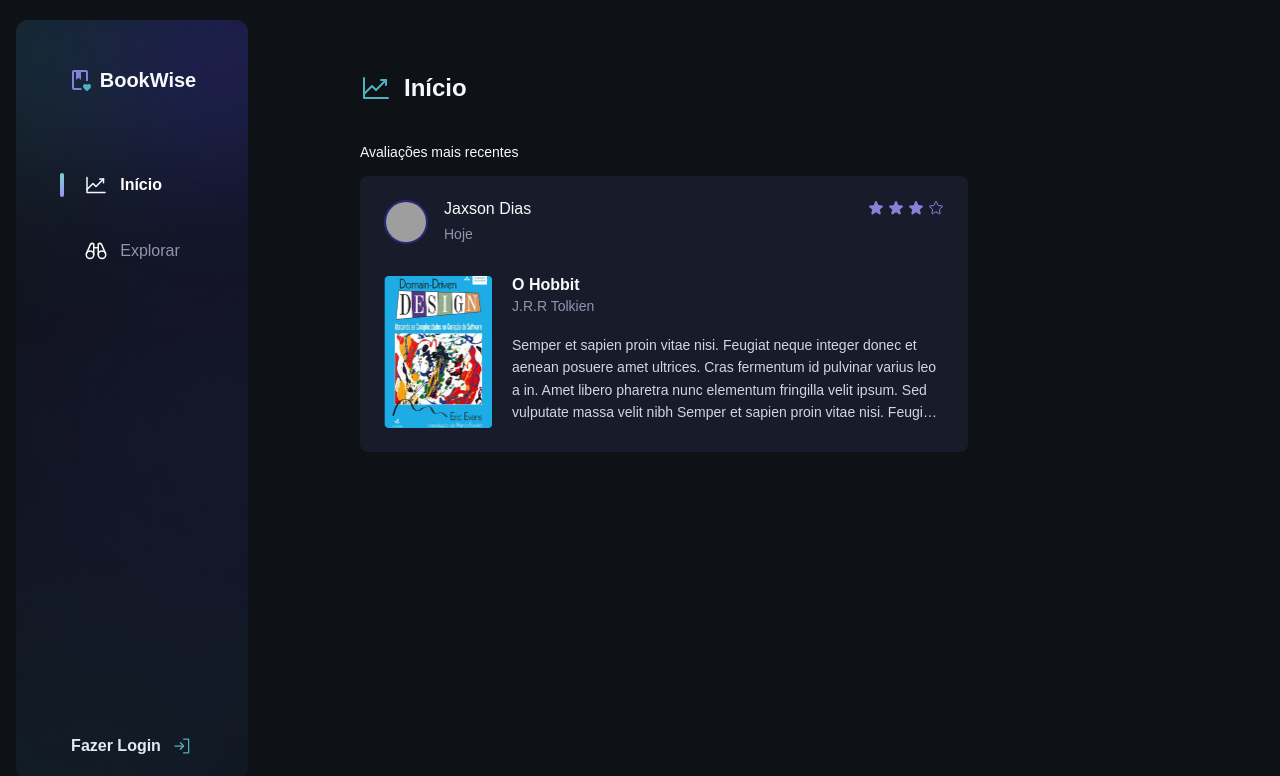
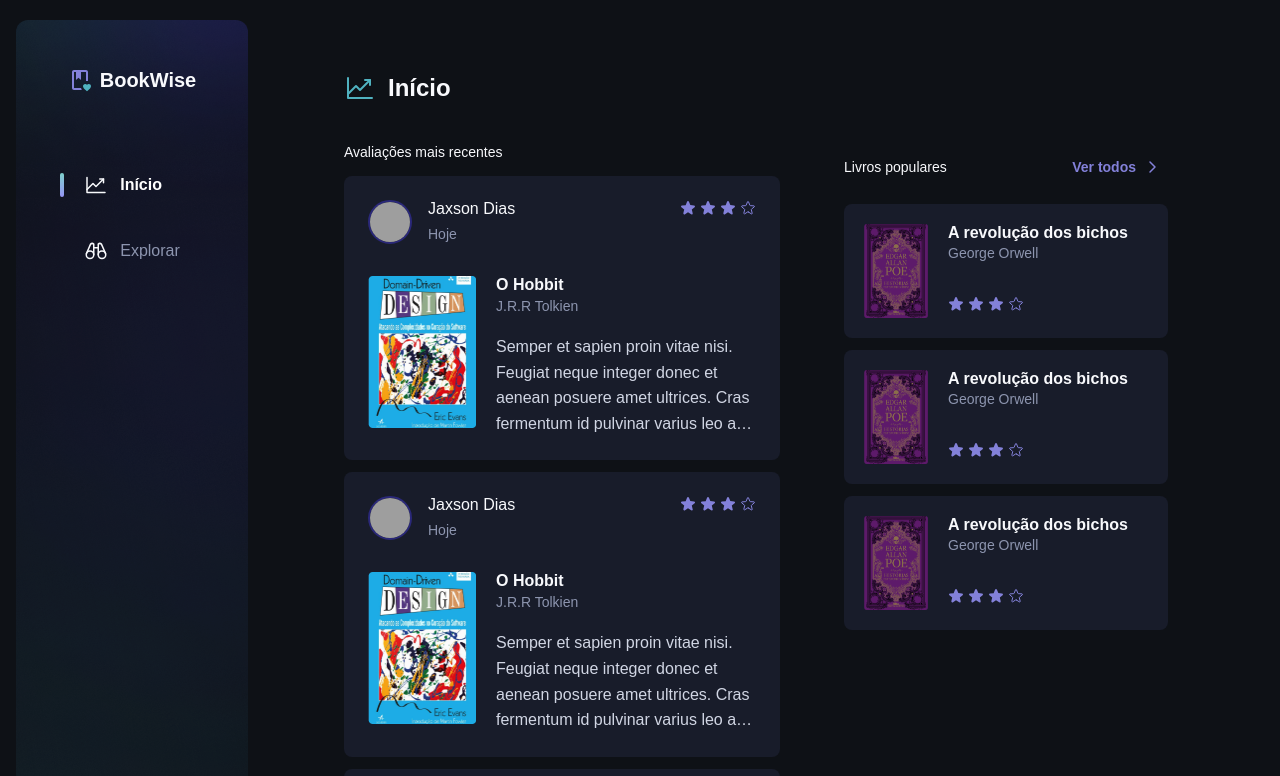
Before and after one commit to gustavosalviato/bookwise, a Next.js app: page /home in a window 1280 px wide. Shown: the top 776 px of the page. Built offline with nearby package versions, Linux system fonts and the light colour scheme; grey boxes are pictures that could not be loaded.

Commit message:
feat: Ajustes da página Home & Trending Books

```diff
--- /dev/null
+++ b/src/components/BookCard/index.tsx
@@ -0,0 +1,23 @@
+import Image from "next/image";
+import { RatingScore } from "../RatingScore/styles";
+import { BookCardContainer, CarBody } from "./styles";
+
+export function BookCard() {
+  return (
+    <BookCardContainer>
+      <Image
+        src="/books/historias-extraordinarias.png"
+        alt=""
+        width={64}
+        height={94}
+      />
+
+      <CarBody>
+        <strong>A revolução dos bichos</strong>
+        <p>George Orwell</p>
+
+        <RatingScore />
+      </CarBody>
+    </BookCardContainer>
+  );
+}
--- /dev/null
+++ b/src/components/BookCard/styles.ts
@@ -0,0 +1,26 @@
+import { styled } from "../../styles";
+
+export const BookCardContainer = styled("div", {
+  display: "flex",
+  gap: "2rem",
+  backgroundColor: "$gray700",
+  padding: "2rem",
+  borderRadius: "8px",
+  marginTop: "1.6rem",
+
+  "& + &": {
+    marginTop: "1.2rem",
+  },
+});
+
+export const CarBody = styled("div", {
+  "> p": {
+    lineHeight: "$base",
+    fontSize: "1.4rem",
+    color: "$gray400",
+  },
+
+  "> div": {
+    marginTop: "3.2rem",
+  },
+});
--- a/src/components/CommentCard/index.tsx
+++ b/src/components/CommentCard/index.tsx
@@ -42,6 +42,15 @@ export function CommentCard() {
             aenean posuere amet ultrices. Cras fermentum id pulvinar varius leo
             a in. Amet libero pharetra nunc elementum fringilla velit ipsum. Sed
             vulputate massa velit nibh Semper et sapien proin vitae nisi.
+            Feugiat neque integer donec et Semper et sapien proin vitae nisi.
+            Feugiat neque integer donec et aenean posuere amet ultrices. Cras
+            fermentum id pulvinar varius leo a in. Amet libero pharetra nunc
+            elementum fringilla velit ipsum. Sed vulputate massa velit nibh
+            Semper et sapien proin vitae nisi. Feugiat neque integer donec et
+            Semper et sapien proin vitae nisi. Feugiat neque integer donec et
+            aenean posuere amet ultrices. Cras fermentum id pulvinar varius leo
+            a in. Amet libero pharetra nunc elementum fringilla velit ipsum. Sed
+            vulputate massa velit nibh Semper et sapien proin vitae nisi.
             Feugiat neque integer donec et
           </p>
         </BodyContent>
--- a/src/components/CommentCard/styles.ts
+++ b/src/components/CommentCard/styles.ts
@@ -62,7 +62,7 @@ export const BodyContent = styled("div", {
   "> p": {
     marginTop: "2rem",
     color: "$gray300",
-    fontSize: "1.4rem",
+    fontSize: "1.6rem",
     lineHeight: "$base",
     overflow: "hidden",
     textOverflow: "ellipsis",
--- a/src/components/Siderbar/styles.ts
+++ b/src/components/Siderbar/styles.ts
@@ -2,14 +2,18 @@ import { styled } from "../../styles";
 
 export const SidebarContainer = styled("aside", {
   display: "flex",
+  width: "100%",
+  minHeight: `100vh`,
   flexDirection: "column",
   alignItems: "center",
   maxWidth: "23.2rem",
-  width: "100%",
   borderRadius: "12px",
   background: `url(./sidebar-bg.png)`,
-  margin: "2rem 1.6rem",
+  backgroundRepeat: "no-repeat",
+  backgroundPosition: "center",
+  backgroundSize: "cover",
   paddingTop: "4.8rem",
+  marginTop: "2rem",
 
   "> div": {
     display: "flex",
--- a/src/components/SignInButton/index.tsx
+++ b/src/components/SignInButton/index.tsx
@@ -3,7 +3,7 @@ import { SignIn } from "phosphor-react";
 export function SignInButton() {
   return (
     <ContainerButton>
-      Fazer Login
+      Fazer login
       <SignIn size={20} />
     </ContainerButton>
   );
--- a/src/pages/home.tsx
+++ b/src/pages/home.tsx
@@ -3,14 +3,19 @@ import {
   HomeContainer,
   MainContainer,
   MyBooksContainer,
+  TrendingBooks,
+  SectionTitle,
+  HomeScreenShape,
 } from "../styles/pages/home";
 import { ChartLineUp } from "phosphor-react";
-import { RatingScore } from "@/components/RatingScore/styles";
 import { CommentCard } from "@/components/CommentCard";
+import { CaretRight } from "phosphor-react";
+import { BookCard } from "@/components/BookCard";
 
 export default function Home() {
   return (
     <HomeContainer>
+      <HomeScreenShape>
         <Sidebar />
 
         <MainContainer>
@@ -22,8 +27,31 @@ export default function Home() {
 
           <MyBooksContainer>
             <CommentCard />
+            <CommentCard />
+            <CommentCard />
+            <CommentCard />
+            <CommentCard />
+            <CommentCard />
+            <CommentCard />
+            <CommentCard />
           </MyBooksContainer>
         </MainContainer>
+
+        <TrendingBooks>
+          <SectionTitle>
+            <p>Livros populares</p>
+
+            <button>
+              Ver todos
+              <CaretRight size={16} weight="bold" />
+            </button>
+          </SectionTitle>
+
+          <BookCard />
+          <BookCard />
+          <BookCard />
+        </TrendingBooks>
+      </HomeScreenShape>
     </HomeContainer>
   );
 }
--- a/src/styles/global.ts
+++ b/src/styles/global.ts
@@ -9,6 +9,7 @@ export const globalStyles = globalCss({
 
   html: {
     fontSize: "62.5%",
+    overflowX: 'hidden'
   },
 
   body: {
--- a/src/styles/pages/home.ts
+++ b/src/styles/pages/home.ts
@@ -1,3 +1,4 @@
+import { getParsedCommandLineOfConfigFile } from "typescript";
 import { styled } from "..";
 
 export const HomeContainer = styled("div", {
@@ -6,8 +7,16 @@ export const HomeContainer = styled("div", {
   display: "flex",
 });
 
+export const HomeScreenShape = styled("div", {
+  display: "flex",
+  maxWidth: "144rem",
+  width: "100%",
+  margin: "0 auto",
+  padding: "0 1.6rem",
+});
+
 export const MainContainer = styled("main", {
-  maxWidth: "60.8rem",
+  maxWidth: '60.8rem',
   width: "100%",
   marginLeft: "9.6rem",
   marginTop: "7.2rem",
@@ -37,3 +46,44 @@ export const MyBooksContainer = styled("section", {
   marginTop: "1.6rem",
   overflowY: "hidden",
 });
+
+export const TrendingBooks = styled("section", {
+  display: "flex",
+  maxWidth: "32.4rem",
+  width: "100%",
+  flexDirection: "column",
+  marginLeft: "6.4rem",
+  paddingTop: "14.6rem",
+  marginRight: "9.6rem",
+});
+
+export const SectionTitle = styled("div", {
+  display: "flex",
+  alignItems: "center",
+  justifyContent: "space-between",
+
+  "> p": {
+    fontSize: "1.4rem",
+  },
+
+  "> button": {
+    all: "unset",
+    display: "flex",
+    alignItems: "center",
+    justifyContent: "center",
+    gap: "0.8rem",
+
+    color: "$purple100",
+    fontWeight: "bold",
+    fontSize: " 1.4rem",
+    cursor: "pointer",
+    padding: "0.4rem 0.8rem",
+    borderRadius: "8px",
+    height: "3.4rem",
+    transition: "all 300ms ease-in-out",
+
+    "&:hover": {
+      background: "rgba(131, 129, 217, 0.06)",
+    },
+  },
+});
```
Lines whose indentation alone changed are shown as unchanged.
